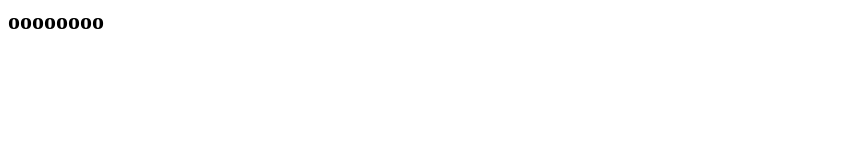
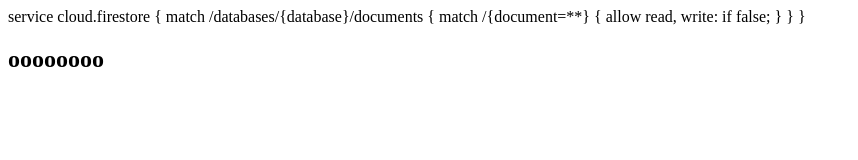
Before and after one commit to JRroc/JRoc.github.io, a plain HTML site: page index.html in a window 1280 px wide. Shown: the whole page, without its empty margins (0-858 px from the left). Drawn offline with Linux system fonts and the light colour scheme.

Commit message:
Update index.html

```diff
--- a/index.html
+++ b/index.html
@@ -1,5 +1,12 @@
 <html>
+  service cloud.firestore {
+  match /databases/{database}/documents {
+    match /{document=**} {
+      allow read, write: if false;
+    }
+  }
+}
 <head>
   <h2>oooooooo</h2>
 </head>
-</html?
+</html>
```
